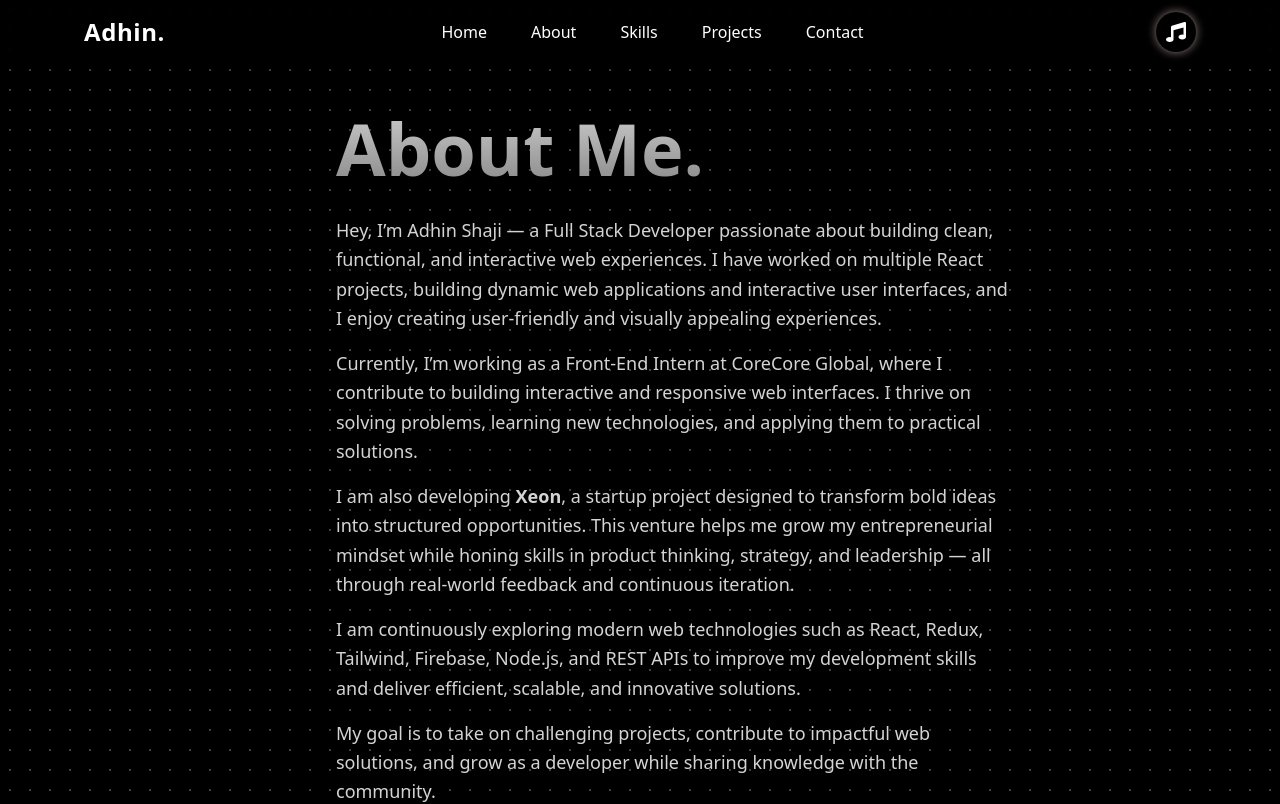
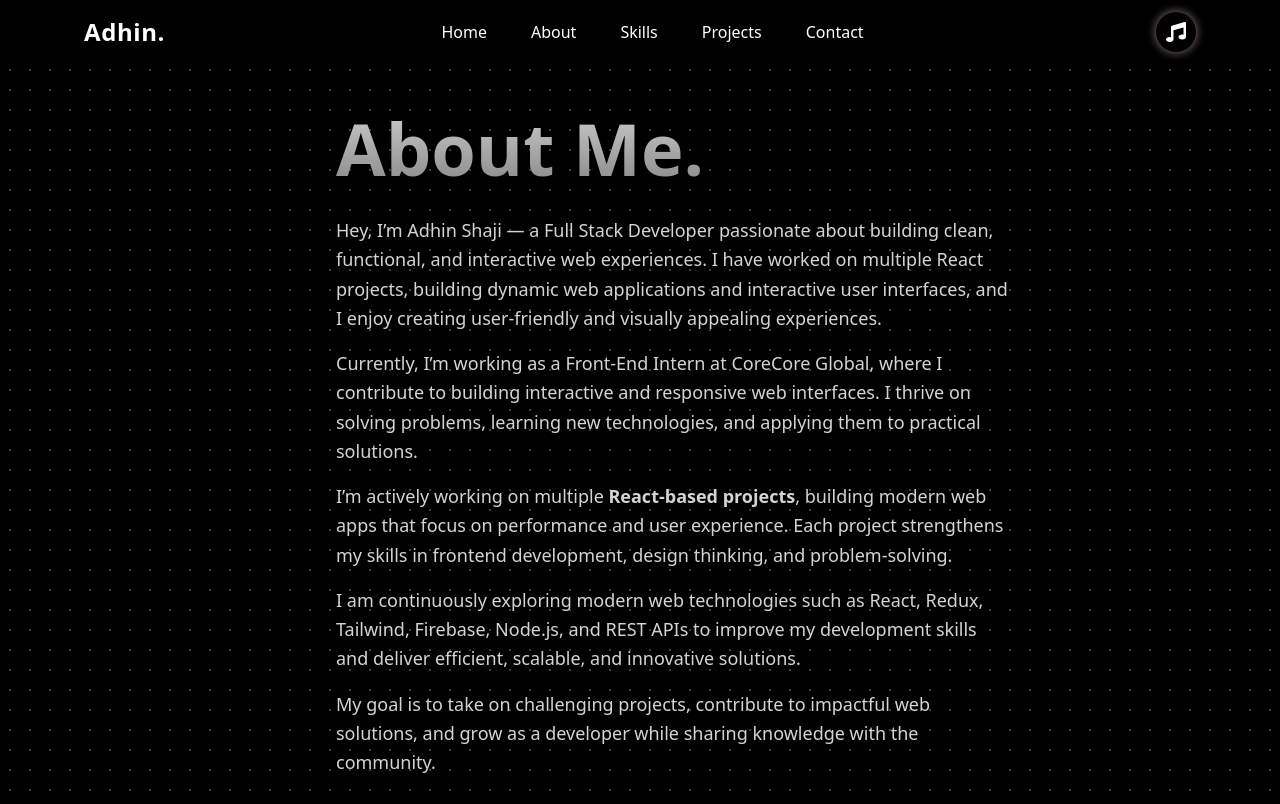
Before and after one commit to AdhinShaji7/Advanced-Portfolio-Vite-React-Tailwind, a React (Vite) app: page /about in a window 1280 px wide. Shown: the top 804 px of the page. Built offline with nearby package versions, Linux system fonts and the light colour scheme.

Commit message:
Update About.jsx

```diff
--- a/src/components/About.jsx
+++ b/src/components/About.jsx
@@ -26,9 +26,10 @@ const About = () => {
           Currently, I’m working as a Front-End Intern at CoreCore Global, where I contribute to building interactive and responsive web interfaces. I thrive on solving problems, learning new technologies, and applying them to practical solutions.
         </p>
 
-        <p className="text-lg leading-relaxed mb-4">
-          I am also developing <strong>Xeon</strong>, a startup project designed to transform bold ideas into structured opportunities. This venture helps me grow my entrepreneurial mindset while honing skills in product thinking, strategy, and leadership — all through real-world feedback and continuous iteration.
-        </p>
+         <p className="text-lg leading-relaxed mb-4">
+          I’m actively working on multiple <strong>React-based projects</strong>, building modern web apps that focus on performance and user experience. Each project strengthens my skills in frontend development, design thinking, and problem-solving.
+         </p>
+
 
         <p className="text-lg leading-relaxed mb-4">
           I am continuously exploring modern web technologies such as React, Redux, Tailwind, Firebase, Node.js, and REST APIs to improve my development skills and deliver efficient, scalable, and innovative solutions.
```
